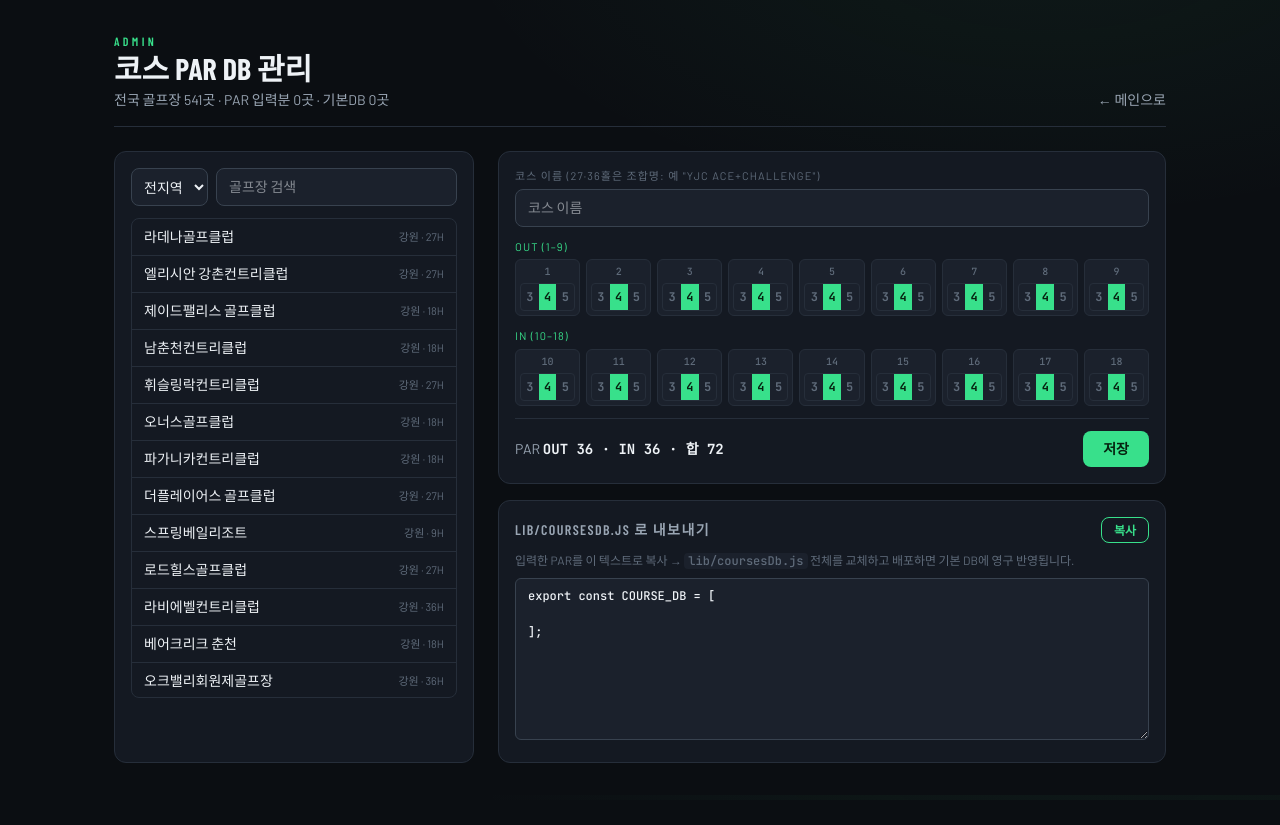
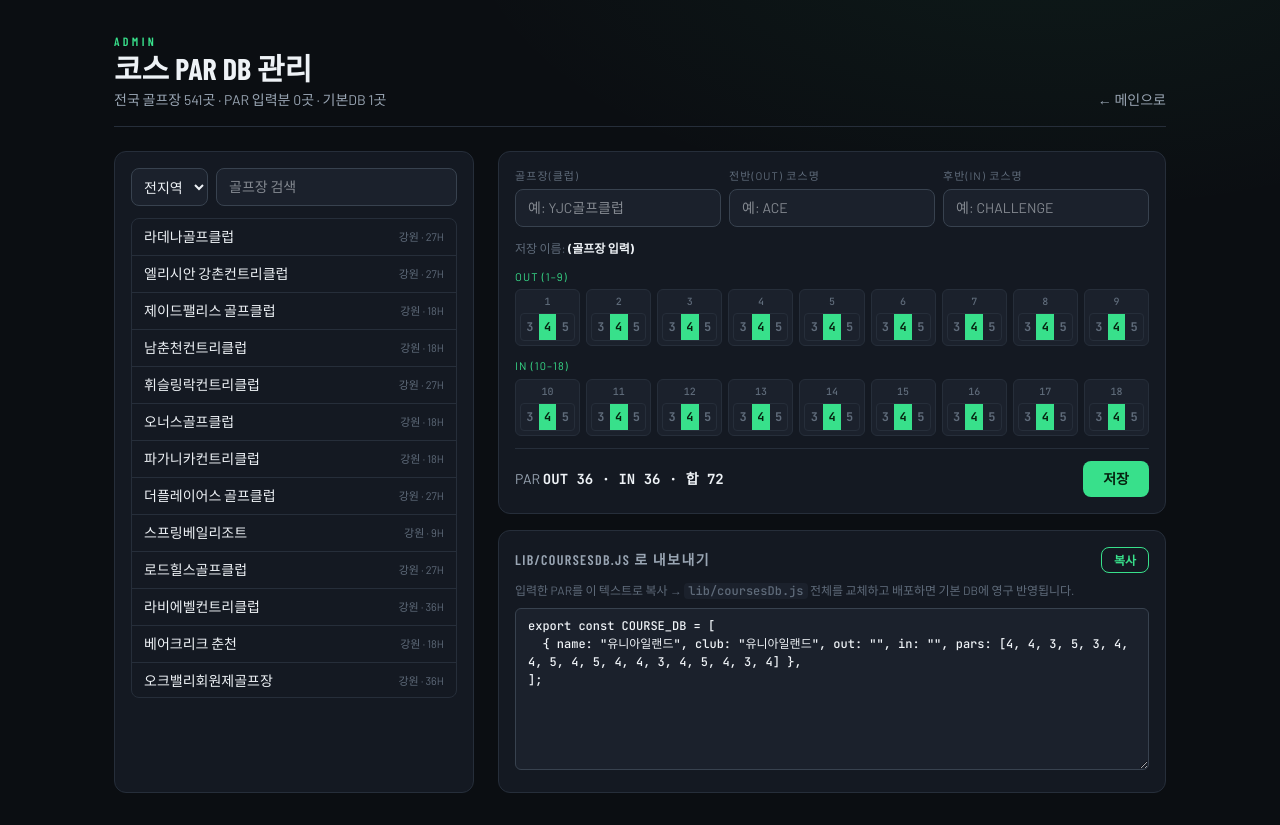
Before and after one commit to milv0/dallu-golf-studio, a Next.js app: page /admin in a window 1280 px wide. Before the commit the page ends 800 px from the top, so only its background shows below. Built offline with nearby package versions, Linux system fonts and the light colour scheme; a web font is replaced by a local one.

Commit message:
admin: club + out/in course name fields; DB structure adds club/out/in

```diff
--- a/app/admin/page.js
+++ b/app/admin/page.js
@@ -12,8 +12,13 @@ export default function Admin() {
   const [entries, setEntries] = useState([]); // 사용자가 입력한 par DB (localStorage)
   const [region, setRegion] = useState("");
   const [q, setQ] = useState("");
-  const [name, setName] = useState("");
+  const [club, setClub] = useState("");
+  const [outC, setOutC] = useState("");
+  const [inC, setInC] = useState("");
   const [pars, setPars] = useState(DEFAULT());
+
+  // 표시 이름 자동 생성: 골프장 + 전반+후반 코스명
+  const displayName = (club.trim() + (outC.trim() || inC.trim() ? ` ${outC.trim()}+${inC.trim()}` : "")).trim();
 
   useEffect(() => {
     try { setEntries(JSON.parse(localStorage.getItem(LS) || "[]")); } catch { setEntries([]); }
@@ -24,8 +29,8 @@ export default function Admin() {
     () => [...new Set(COURSE_DIRECTORY.map((c) => c.region))].sort(),
     []
   );
-  const enteredNames = useMemo(
-    () => new Set([...entries.map((e) => e.name), ...COURSE_DB.map((c) => c.name)]),
+  const enteredClubs = useMemo(
+    () => new Set([...entries.map((e) => e.club || e.name), ...COURSE_DB.map((c) => c.club || c.name)]),
     [entries]
   );
   const filtered = useMemo(() => {
@@ -35,16 +40,24 @@ export default function Admin() {
     ).slice(0, 300);
   }, [region, q]);
 
-  const load = (nm) => {
-    setName(nm);
-    const found = entries.find((e) => e.name === nm) || COURSE_DB.find((c) => c.name === nm);
-    setPars(found ? [...found.pars] : DEFAULT());
+  // 디렉토리에서 골프장 클릭 → 클럽명 채우고, 그 클럽의 저장 항목이 있으면 로드
+  const loadClub = (clubName) => {
+    setClub(clubName);
+    const found = entries.find((e) => (e.club || e.name) === clubName)
+      || COURSE_DB.find((c) => (c.club || c.name) === clubName);
+    if (found) {
+      setOutC(found.out || "");
+      setInC(found.in || "");
+      setPars([...found.pars]);
+    } else {
+      setOutC(""); setInC(""); setPars(DEFAULT());
+    }
   };
   const save = () => {
-    const nm = name.trim();
-    if (!nm) { alert("코스 이름을 입력하세요"); return; }
-    persist([{ name: nm, pars: pars.map(Number) }, ...entries.filter((e) => e.name !== nm)]);
-    alert(`저장: ${nm}`);
+    if (!club.trim()) { alert("골프장(클럽) 이름을 입력하세요"); return; }
+    const entry = { name: displayName, club: club.trim(), out: outC.trim(), in: inC.trim(), pars: pars.map(Number) };
+    persist([entry, ...entries.filter((e) => e.name !== entry.name)]);
+    alert(`저장: ${entry.name}`);
   };
   const remove = (nm) => persist(entries.filter((e) => e.name !== nm));
 
@@ -56,10 +69,11 @@ export default function Admin() {
   // coursesDb.js 에 붙여넣을 JS 배열 텍스트 생성 (기존 COURSE_DB + 입력분 병합, 이름 중복 시 입력분 우선)
   const exportText = useMemo(() => {
     const map = new Map();
-    for (const c of COURSE_DB) map.set(c.name, c.pars);
-    for (const e of entries) map.set(e.name, e.pars);
-    const lines = [...map.entries()].map(
-      ([nm, ps]) => `  { name: ${JSON.stringify(nm)}, pars: [${ps.join(", ")}] },`
+    const put = (c) => map.set(c.name, c);
+    for (const c of COURSE_DB) put(c);
+    for (const e of entries) put(e);
+    const lines = [...map.values()].map(
+      (c) => `  { name: ${JSON.stringify(c.name)}, club: ${JSON.stringify(c.club || c.name)}, out: ${JSON.stringify(c.out || "")}, in: ${JSON.stringify(c.in || "")}, pars: [${c.pars.join(", ")}] },`
     );
     return "export const COURSE_DB = [\n" + lines.join("\n") + "\n];\n";
   }, [entries]);
@@ -89,10 +103,10 @@ export default function Admin() {
           </div>
           <div className="max-h-[60vh] overflow-auto rounded-lg border border-line">
             {filtered.map((c) => (
-              <button key={c.name + c.address} type="button" onClick={() => load(c.name)}
+              <button key={c.name + c.address} type="button" onClick={() => loadClub(c.name)}
                 className="flex w-full items-center justify-between border-b border-line px-3 py-2 text-left last:border-0 hover:bg-panel-2">
                 <span className="text-sm text-txt">
-                  {enteredNames.has(c.name) && <span className="mr-1 text-accent">✓</span>}
+                  {enteredClubs.has(c.name) && <span className="mr-1 text-accent">✓</span>}
                   {c.name}
                 </span>
                 <span className="text-[11px] text-txt-faint">{c.region} · {c.holes}H</span>
@@ -105,11 +119,24 @@ export default function Admin() {
         {/* PAR 편집 */}
         <section className="space-y-4">
           <div className="rounded-xl border border-line bg-panel p-4">
-            <label className="mb-3 block">
-              <span className="mb-1 block text-[11px] uppercase tracking-widest text-txt-faint">코스 이름 (27·36홀은 조합명: 예 "YJC ACE+CHALLENGE")</span>
-              <input value={name} onChange={(e) => setName(e.target.value)} placeholder="코스 이름"
-                className="w-full rounded-lg border border-line-2 bg-panel-2 px-3 py-2 text-sm text-txt outline-none focus:border-accent" />
-            </label>
+            <div className="mb-3 grid grid-cols-1 gap-2 sm:grid-cols-3">
+              <label className="block sm:col-span-1">
+                <span className="mb-1 block text-[11px] uppercase tracking-widest text-txt-faint">골프장(클럽)</span>
+                <input value={club} onChange={(e) => setClub(e.target.value)} placeholder="예: YJC골프클럽"
+                  className="w-full rounded-lg border border-line-2 bg-panel-2 px-3 py-2 text-sm text-txt outline-none focus:border-accent" />
+              </label>
+              <label className="block">
+                <span className="mb-1 block text-[11px] uppercase tracking-widest text-txt-faint">전반(OUT) 코스명</span>
+                <input value={outC} onChange={(e) => setOutC(e.target.value)} placeholder="예: ACE"
+                  className="w-full rounded-lg border border-line-2 bg-panel-2 px-3 py-2 text-sm text-txt outline-none focus:border-accent" />
+              </label>
+              <label className="block">
+                <span className="mb-1 block text-[11px] uppercase tracking-widest text-txt-faint">후반(IN) 코스명</span>
+                <input value={inC} onChange={(e) => setInC(e.target.value)} placeholder="예: CHALLENGE"
+                  className="w-full rounded-lg border border-line-2 bg-panel-2 px-3 py-2 text-sm text-txt outline-none focus:border-accent" />
+              </label>
+            </div>
+            <p className="mb-3 text-[12px] text-txt-faint">저장 이름: <b className="text-txt">{displayName || "(골프장 입력)"}</b></p>
 
             {[0, 9].map((off) => (
               <div key={off} className="mb-3">
@@ -139,8 +166,8 @@ export default function Admin() {
                 {total !== 72 && <span className="ml-1 text-[#ffb648]">⚠</span>}
               </span>
               <div className="flex gap-2">
-                {name && entries.some((e) => e.name === name.trim()) && (
-                  <button type="button" onClick={() => { remove(name.trim()); }}
+                {displayName && entries.some((e) => e.name === displayName) && (
+                  <button type="button" onClick={() => { remove(displayName); }}
                     className="rounded-lg border border-line px-3 py-2 text-sm text-txt-soft hover:text-txt">삭제</button>
                 )}
                 <button type="button" onClick={save}
--- a/lib/coursesDb.js
+++ b/lib/coursesDb.js
@@ -1,14 +1,24 @@
 // ─────────────────────────────────────────────────────────────
 // 골프장 코스 DB (직접 관리)
-// 사용법: 아래 배열에 { name, pars } 를 계속 추가하세요.
-//   - name: 표시 이름 (골프장 또는 "골프장 나인조합", 예: "YJC ACE+CHALLENGE")
-//   - pars: 18홀 PAR 배열 (전반9 + 후반9). 3/4/5 숫자.
-// 27·36홀 코스는 실제로 도는 나인 조합별로 항목을 추가하면 됩니다.
-// (네이버 코스·홀 등을 보고 사람이 직접 입력 — 크롤링 아님)
+// 항목 구조:
+//   {
+//     name:  "표시 이름 (자동: 골프장 전반+후반)",  // 예: "YJC골프클럽 ACE+CHALLENGE"
+//     club:  "골프장(클럽) 이름",                    // 예: "YJC골프클럽"
+//     out:   "전반(OUT) 코스명",                     // 예: "ACE" (없으면 "")
+//     in:    "후반(IN) 코스명",                      // 예: "CHALLENGE" (없으면 "")
+//     pars:  [18홀 PAR]                              // 전반9 + 후반9, 3/4/5
+//   }
+// 27·36홀은 실제로 도는 나인 조합별로 항목을 추가.
+// (네이버 코스·홀 등을 보고 사람이 직접 입력 — 크롤링 아님. /admin 에서 관리)
 // ─────────────────────────────────────────────────────────────
 
 export const COURSE_DB = [
-
-  // ↓ 여기에 계속 추가
-  // { name: "예시CC A+B", pars: [4,4,3,4,5,4,3,4,4, 4,5,4,3,4,4,3,5,4] },
+  {
+    name: "유니아일랜드",
+    club: "유니아일랜드",
+    out: "",
+    in: "",
+    pars: [4, 4, 3, 5, 3, 4, 4, 5, 4, 5, 4, 4, 3, 4, 5, 4, 3, 4],
+  },
+  // ↓ /admin 에서 입력 후 내보내기로 이 배열을 교체
 ];
```
